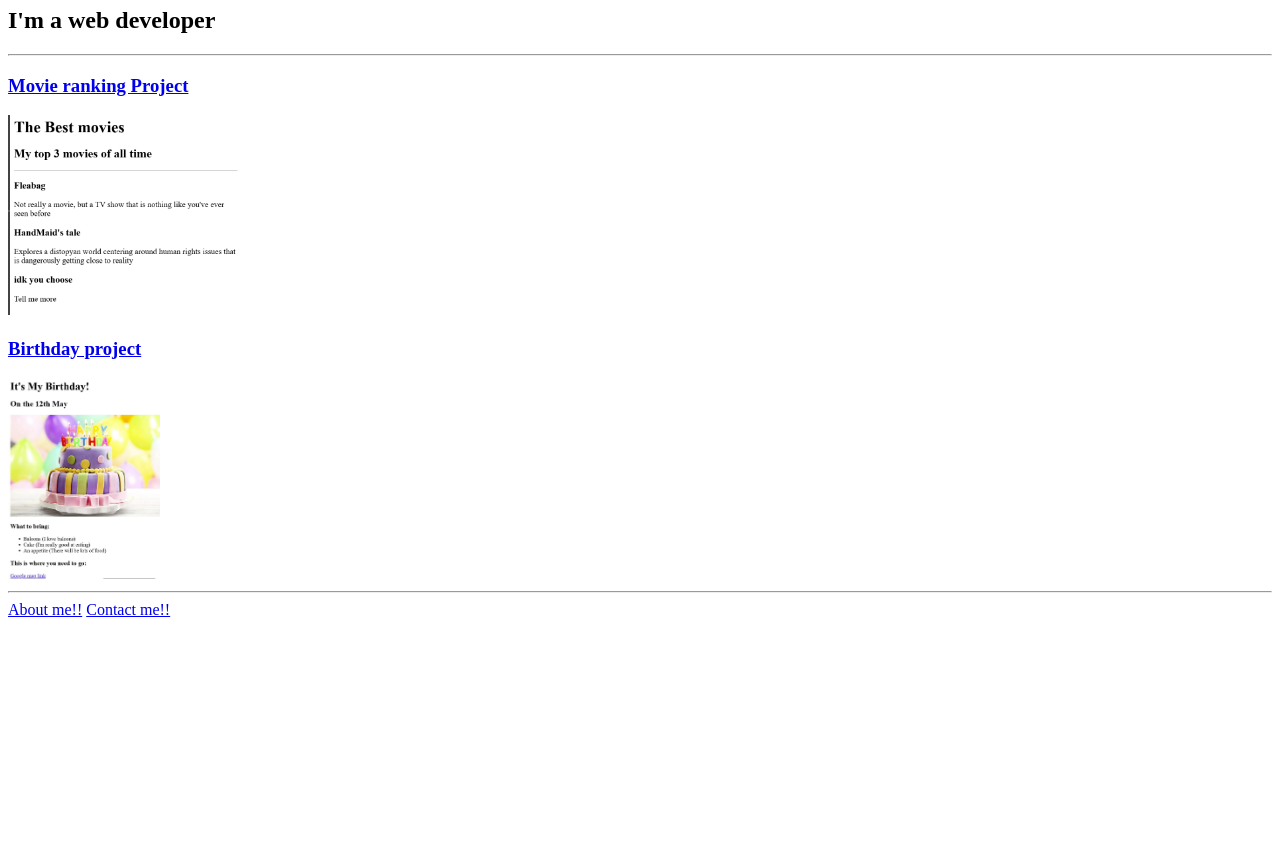
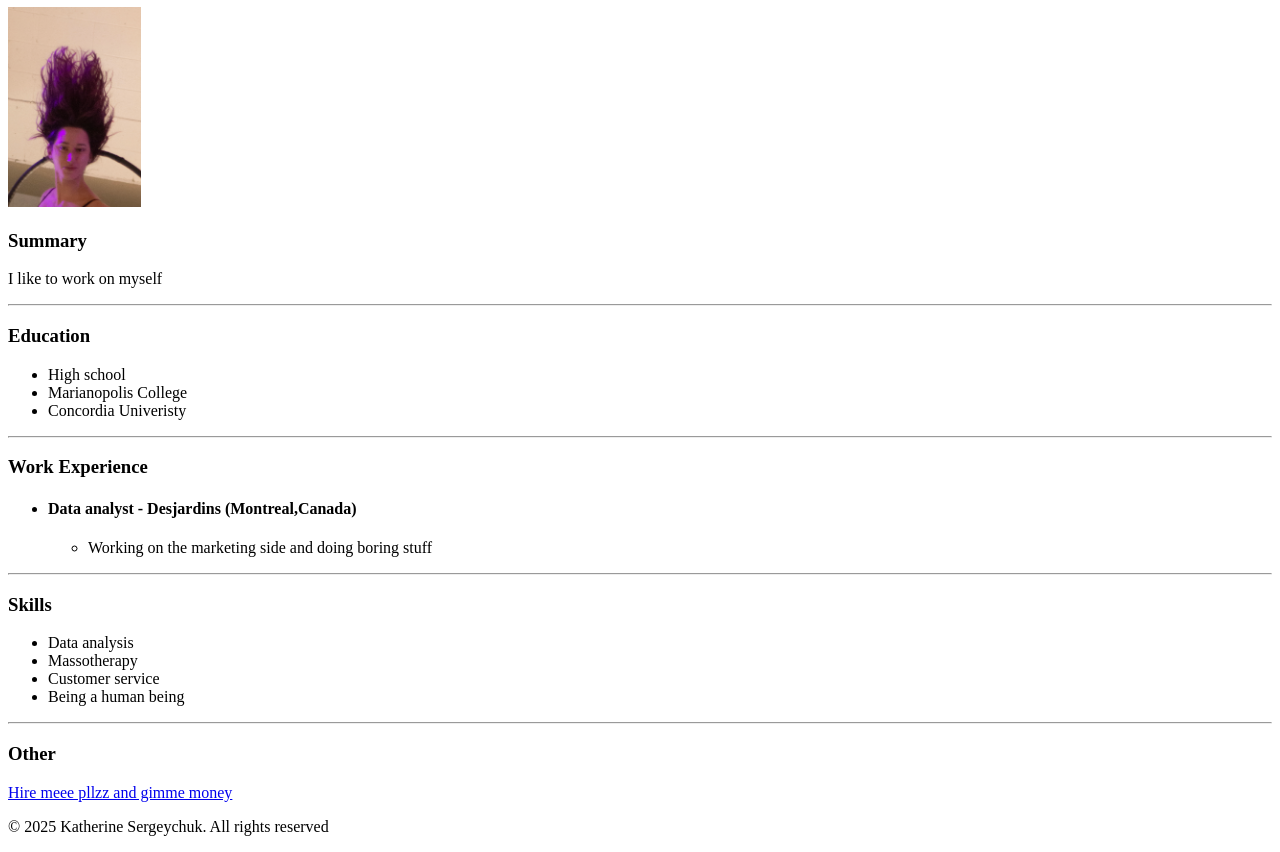
Before and after one commit to greenkitkat/html-portfolio, a plain HTML site: page index.html in a window 1280 px wide. Shown: the part 73-925 px from the top of the page. Before the commit the page ends 800 px from the top, so only its background shows below. Drawn offline with Linux system fonts and the light colour scheme.

Commit message:
Add files via upload

```diff
--- a/index.html
+++ b/index.html
@@ -1,42 +1,50 @@
-<!-- TODO 1: Create the HTML Boilerplate -->
 <!DOCTYPE html>
 <html lang="en">
 
-
 <head>
   <meta charset="UTF-8">
-  <title>Kat's Portfolio</title>
+  <title>My resume</title>
 </head>
 
+<body>
+<h1> Katherine Sergeychuk</h1>
+<img src="HTL_5301.jpg" height="200" alt="Kat upside down"/>
+<h3> Summary</h3>
 
-<body>
-<h1> Kat's web dev portfolio</h1>
-<h2> I'm a web developer</h2>
+<p>
+    I like to work on myself
+</p>
 <hr/>
 
-<h3><a href="./public/movie-ranking.html"> Movie ranking Project</a> </h3>
-<img src="./public/movie_rank_pic.PNG" height="200" alt="movie pic"/>
-
-<h3> <a href="./public/birthday-invite.html"> Birthday project </a> </h3>
-<img src="./public/bd_pic.JPG" height="200" alt="movie pic"/>
-
+<h3> Education</h3>
+<ul>
+    <li> High school</li>
+    <li> Marianopolis College</li>
+    <li> Concordia Univeristy</li>
+</ul>
+<hr/>
+<h3> Work Experience</h3>
+<ul>
+    <li> <h4> Data analyst - Desjardins (Montreal,Canada) </h4>
+        <ul>
+            <li> Working on the marketing side and doing boring stuff </li>
+        </ul>
+     </li>
+</ul>
 <hr/>
 
-<a href="./public/about.html"> About me!!</a>
-<a href="./public/contact.html"> Contact me!!</a>
-
+<h3> Skills</h3>
+<ul>
+    <li> Data analysis</li>
+    <li> Massotherapy</li>
+    <li> Customer service </li>
+    <li> Being a human being</li>
+</ul>
+<hr/>
+<h3> Other </h3>
+<a href="./contact.html"> Hire meee pllzz and gimme money</a>
 </body>
 
-<!-- TODO 2: Add Your previous projects' HTML into the public folder -->
-
-<!-- TODO 3: Take screenshots of your project previews and add the images to the images folder -->
-
-<!-- TODO 4: Add titles/subtitles etc. -->
-
-<!-- TODO 5: Add a link to the project pages -->
-
-<!-- TODO 6: Add images to show the project previews
-HINT for TODO 6: You can use the height attribute set to 200 to make the image smaller:
-https://developer.mozilla.org/en-US/docs/Web/HTML/Element/img#attr-height -->
-
-<!-- TODO 7: Add the Contact Me and About Me page links -->
+  <footer>
+    <p>© 2025 Katherine Sergeychuk. All rights reserved</p>
+  </footer>
```
Also changed, not shown: contact.html (added, +9 -0 lines), HTL_5301.jpg (added).
